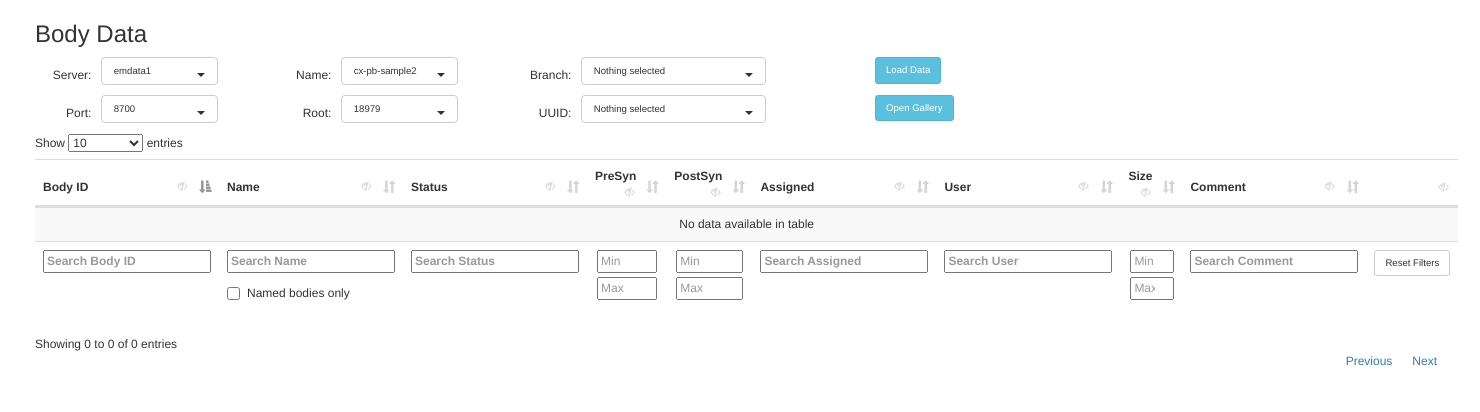
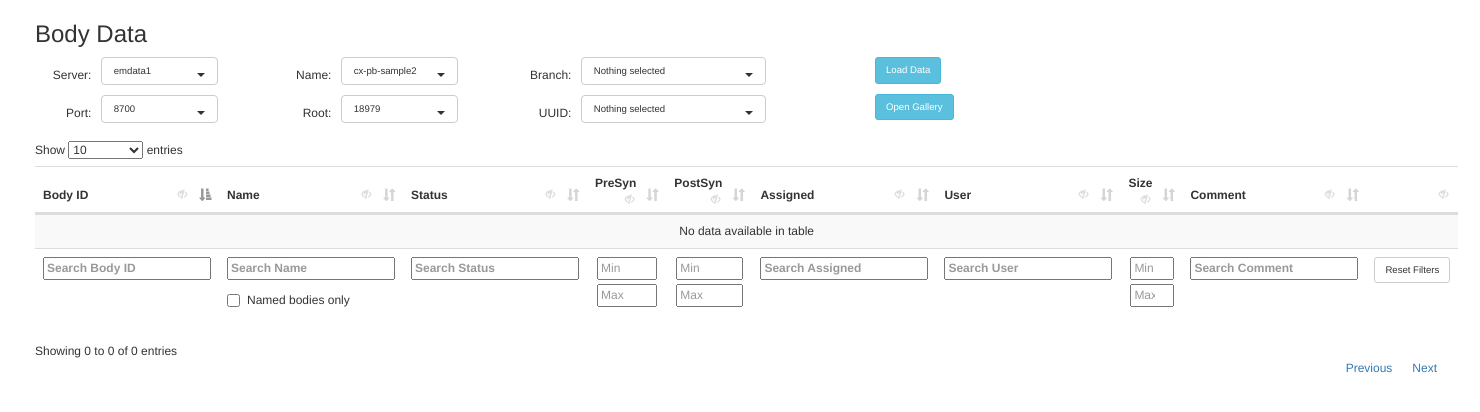
Before and after one commit to janelia-flyem/body-data, a Flask app: template app/templates/table.html in a window 1480 px wide. Shown: the top 412 px of the page. Run offline with Flask 2, Linux system fonts and the light colour scheme; the template is opened without the code that fills it: most values are stand-ins (such as "Sample title", 1, 10 or a date in 2020); some libraries are stand-ins or nearby versions.

Commit message:
Layout fixes

```diff
--- a/app/static/css/overrides.css
+++ b/app/static/css/overrides.css
@@ -206,9 +206,31 @@ label input[type=checkbox]{
   margin-top: 24px;
 }
 
+@media (max-width: 767px) {
+  .buttons {
+    max-width: 56%;
+  }
 
-.gallery-button {
-  margin-top: 1.15em;
+  .buttons .btn {
+    float: right;
+    margin-left: 5px;
+    margin-bottom: 5px;
+  }
+}
+
+@media (min-width: 768px) {
+  .gallery-button {
+    margin-top: 0px;
+    margin-bottom: 0.5em;
+  }
+
+  .buttons {
+    padding-bottom: 10px;
+  }
+
+  .buttons .btn {
+    margin-bottom: 10px;
+  }
 }
 
 .body-label {
--- a/app/templates/table.html
+++ b/app/templates/table.html
@@ -50,8 +50,10 @@
             <select class='selectpicker' id="select-datauuid" value="" data-live-search="true" onchange="dropdown.onChangeDataUUID(this.value)"></select>
          </div>
          <div class="col-sm-2 col-md-1 col-lg-1">
-            <button type="button" id="load-data" class="load-data btn btn-default btn-sm btn-info" onclick="dropdown.loadData()">Load Data</button><br/>
-            <input id="gallery-button" class="btn btn-default gallery-button btn-sm btn-info" type="button" onclick="bodyExplorer.openGallery()" value="Open Gallery"/>
+            <div class="buttons">
+               <button type="button" id="load-data" class="load-data btn btn-default btn-sm btn-info" onclick="dropdown.loadData()">Load Data</button>
+               <input id="gallery-button" class="btn btn-default gallery-button btn-sm btn-info" type="button" onclick="bodyExplorer.openGallery()" value="Open Gallery"/>
+            </div>
          </div>
       </div>
       <!-- table data -->
```
Also changed, not shown: other parts of app/static/css/overrides.css (+0 -4 lines).
